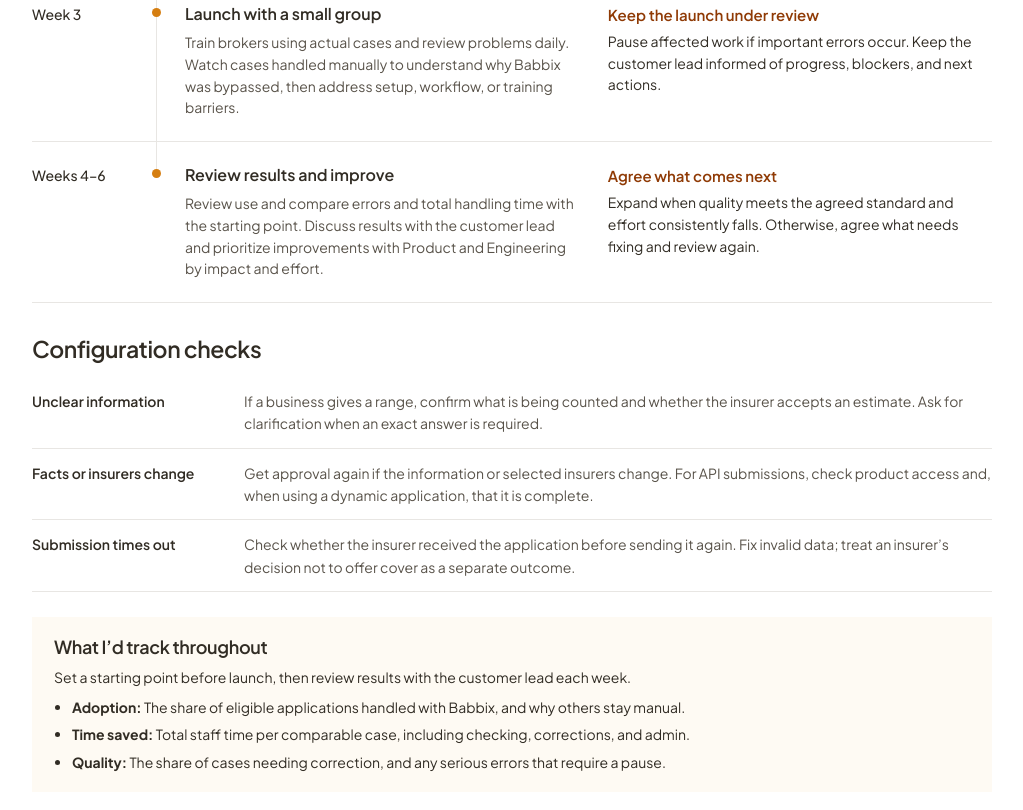
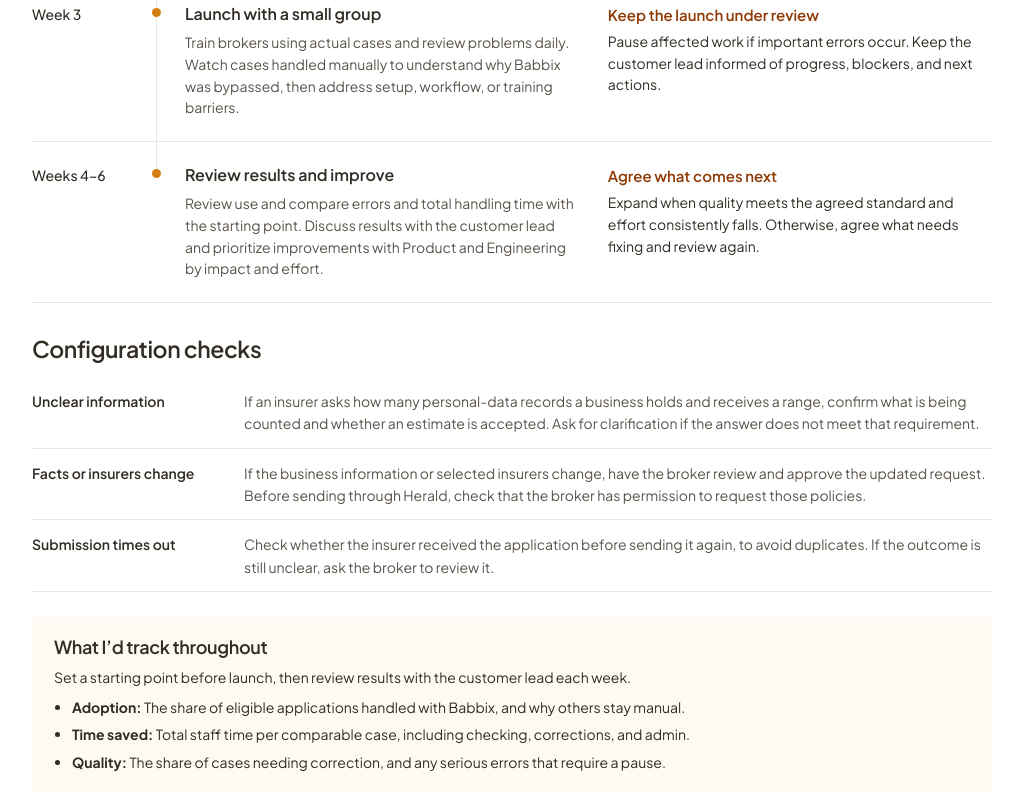
Before and after one commit to Shalaka003/herald-deployment-proposal, a plain HTML site: page index.html in a window 1280 px wide. Shown: the part 971-1781 px from the top of the page, without its empty margins (128-1151 px from the left). Drawn offline with Linux system fonts and the light colour scheme.

Commit message:
Rewrite configuration checks in plain English

```diff
--- a/index.html
+++ b/index.html
@@ -114,9 +114,9 @@ p{margin:0}
 <section class="review-section" aria-labelledby="checks-title">
 <h2 id="checks-title">Configuration checks</h2>
 <ul class="reviews">
-<li><strong>Unclear information</strong><p>If a business gives a range, confirm what is being counted and whether the insurer accepts an estimate. Ask for clarification when an exact answer is required.</p></li>
-<li><strong>Facts or insurers change</strong><p>Get approval again if the information or selected insurers change. For API submissions, check product access and, when using a dynamic application, that it is complete.</p></li>
-<li><strong>Submission times out</strong><p>Check whether the insurer received the application before sending it again. Fix invalid data; treat an insurer’s decision not to offer cover as a separate outcome.</p></li>
+<li><strong>Unclear information</strong><p>If an insurer asks how many personal-data records a business holds and receives a range, confirm what is being counted and whether an estimate is accepted. Ask for clarification if the answer does not meet that requirement.</p></li>
+<li><strong>Facts or insurers change</strong><p>If the business information or selected insurers change, have the broker review and approve the updated request. Before sending through Herald, check that the broker has permission to request those policies.</p></li>
+<li><strong>Submission times out</strong><p>Check whether the insurer received the application before sending it again, to avoid duplicates. If the outcome is still unclear, ask the broker to review it.</p></li>
 </ul>
 </section>
 
```
